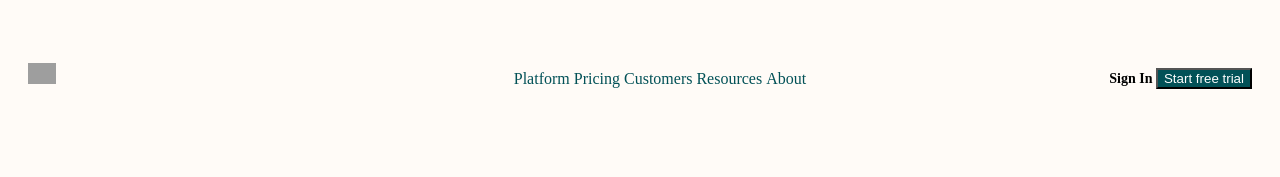
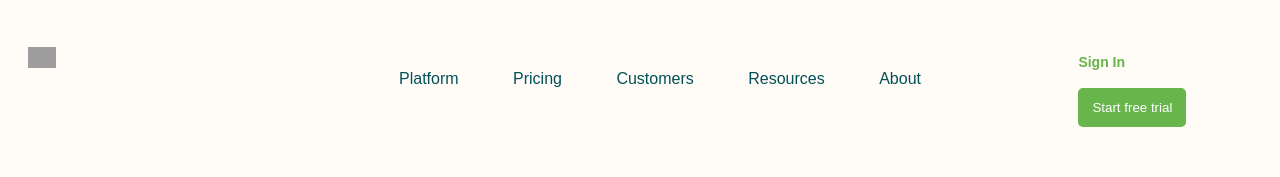
Before and after one commit to Dyeseniact/santander-front-2022, a plain HTML site: page index.html in a window 1280 px wide. Shown: the top 177 px of the page. Drawn offline with Linux system fonts and the light colour scheme; grey boxes are pictures that could not be loaded.

Commit message:
S2 -> R3 y R4 Alineación de texto en la barra de navegación

```diff
--- a/index.html
+++ b/index.html
@@ -17,11 +17,11 @@
         <!-- Menú de navegación -->
         <nav class="navbar">
             <ul>
-                <li>Platform</li>
-                <li>Pricing</li>
-                <li>Customers</li>
-                <li>Resources</li>
-                <li>About</li>
+                <li class="menu-item">Platform</li>
+                <li class="menu-item">Pricing</li>
+                <li class="menu-item">Customers</li>
+                <li class="menu-item">Resources</li>
+                <li class="menu-item">About</li>
             </ul>
         </nav>
         <!-- Contenedor de acciones de usuario -->
--- a/styles.css
+++ b/styles.css
@@ -25,13 +25,15 @@ button {
 .header {
     margin: 40px 20px 0;
     font-size: 0;
+    height: 45px;
+    font-family: sans-serif;
 }
 
 li {
     display: inline;
 }
 
-.header > * {
+.header>* {
     display: inline-block;
     font-size: 16px;
     line-height: 45px;
@@ -43,9 +45,10 @@ li {
     width: 15%;
 }
 
-.logo > img {
+.logo>img {
     width: 15%;
 }
+
 .navbar {
     width: 70%;
     text-align: center;
@@ -55,12 +58,38 @@ li {
 
 .actions {
     width: 15%;
-    text-align: right;
+    text-align: left;
     font-size: 14px;
     font-weight: 600;
+}
+
+.actions>* {
+    margin-right: 10px;
+    margin-left: 10px;
+}
+
+.actions a {
+    color: #67b54b;
+}
+
+.actions button {
+    color: white;
+    background-color: #67b54b;
+    padding-left: 14px;
+    padding-right: 14px;
+    padding-top: 12px;
+    padding-bottom: 12px;
+    border: 0;
+    border-radius: 5px;
 }
 
 .main {
     margin-top: 140px;
     text-align: center;
-  }
+}
+
+.menu-item {
+    display: inline;
+    margin-right: 25px;
+    margin-left: 25px;
+}
```
